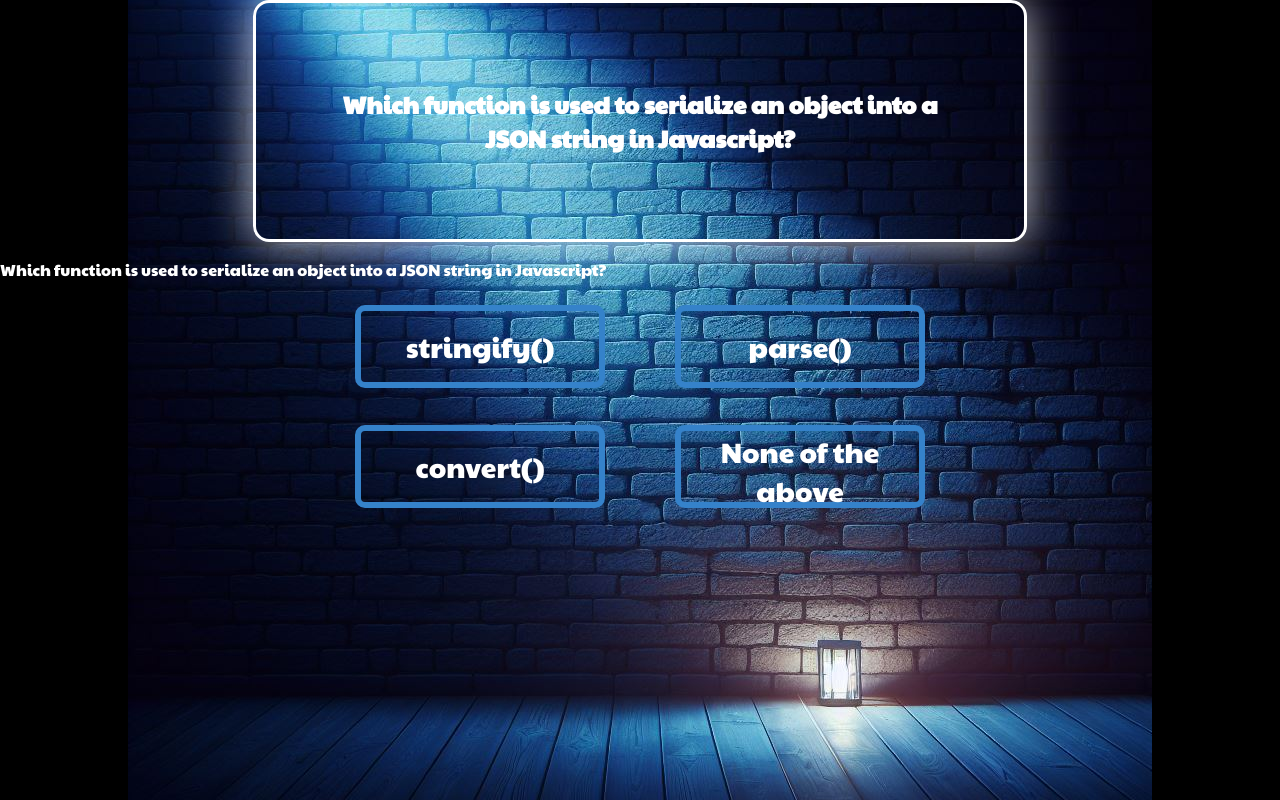
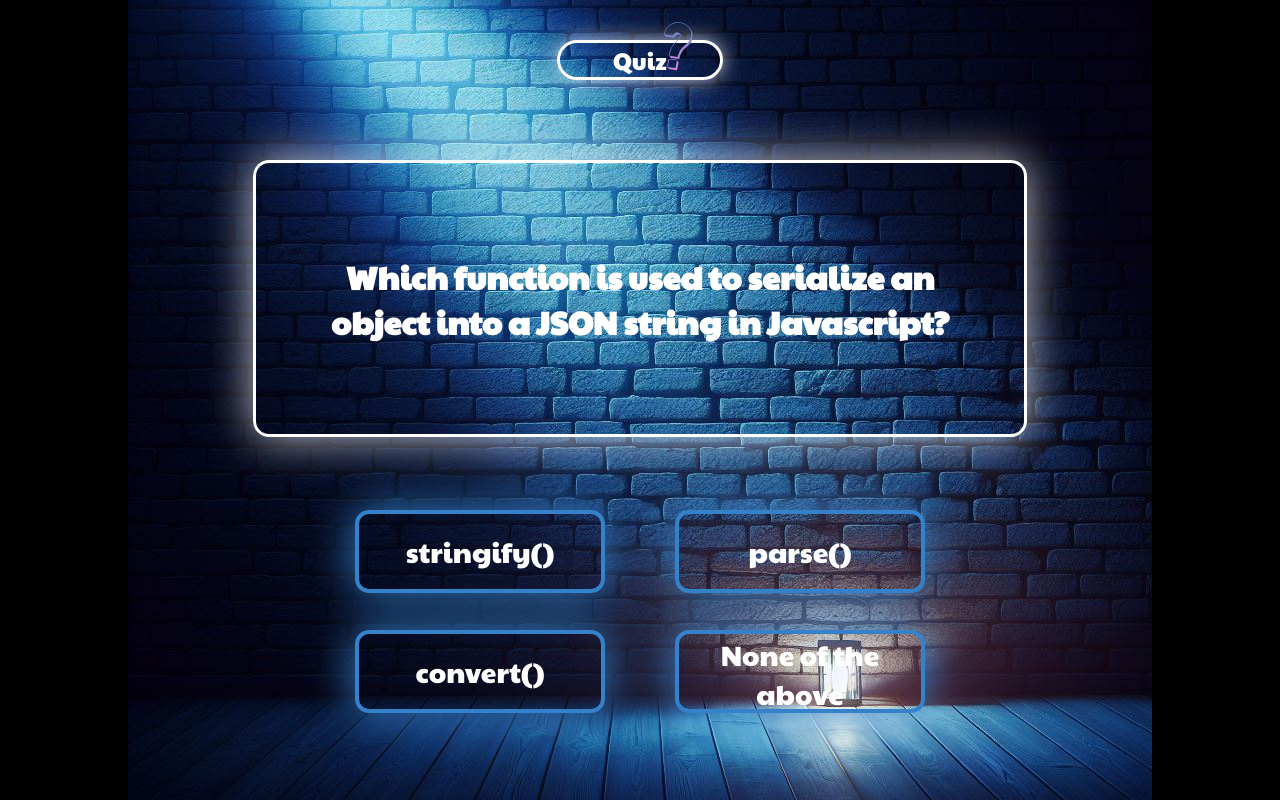
Before and after one commit to kna1703/quiz_react, a React (Vite) app: page / in a window 1280 px wide. Built offline with nearby package versions, Linux system fonts and the light colour scheme.

Commit message:
css button

```diff
--- a/src/App.jsx
+++ b/src/App.jsx
@@ -15,11 +15,12 @@ function App() {
 
   return (
     <>
+    <Header />
       <Question index={index} setIndex={setIndex} />
 
       <Result />
       <div>
-        <p>{questionData.question}</p>
+        {/* <p>{questionData.question}</p> */}
 
         {/* <button>{questionData.choices[0]}</button>
         <button>{questionData.choices[1]}</button>
--- a/src/components/ButtonAnswer/ButtonAnswer.css
+++ b/src/components/ButtonAnswer/ButtonAnswer.css
@@ -9,20 +9,23 @@
 }
 
 .btn-answer {
-  border: solid 6px #3582ca;
+  border: solid 4px #3582ca;
   color: #ffff;
   background-color: transparent;
   font-size: 28px;
-  border-radius: 10px;
+  border-radius: 0.5em;
   text-decoration: none;
   width: 250px;
   height: 83px;
+  box-shadow: 0 0 45px rgba(53,130,202, 1);
 }
 
 .green {
-  border: solid 6px #00B41C;
+  border: solid 4px #00B41C;
+  box-shadow: 0 0 45px rgba(0,180,28, 1);
 }
 
 .red {
-  border: solid 6px #FA87DB;
+  border: solid 4px #FA87DB;
+  box-shadow: 0 0 45px rgba(250,135,219, 1);
 }
--- a/src/components/question/question/question.css
+++ b/src/components/question/question/question.css
@@ -2,5 +2,9 @@
     border: solid white;
     width: 50%;
     text-align: center;
-    margin: auto;
+    margin: 5vh auto 8vh auto;
 }
+
+h2 {
+    font-size: 4vh;
+}
```
Also changed, not shown: src/components/Header.css (line endings or trailing spaces).
